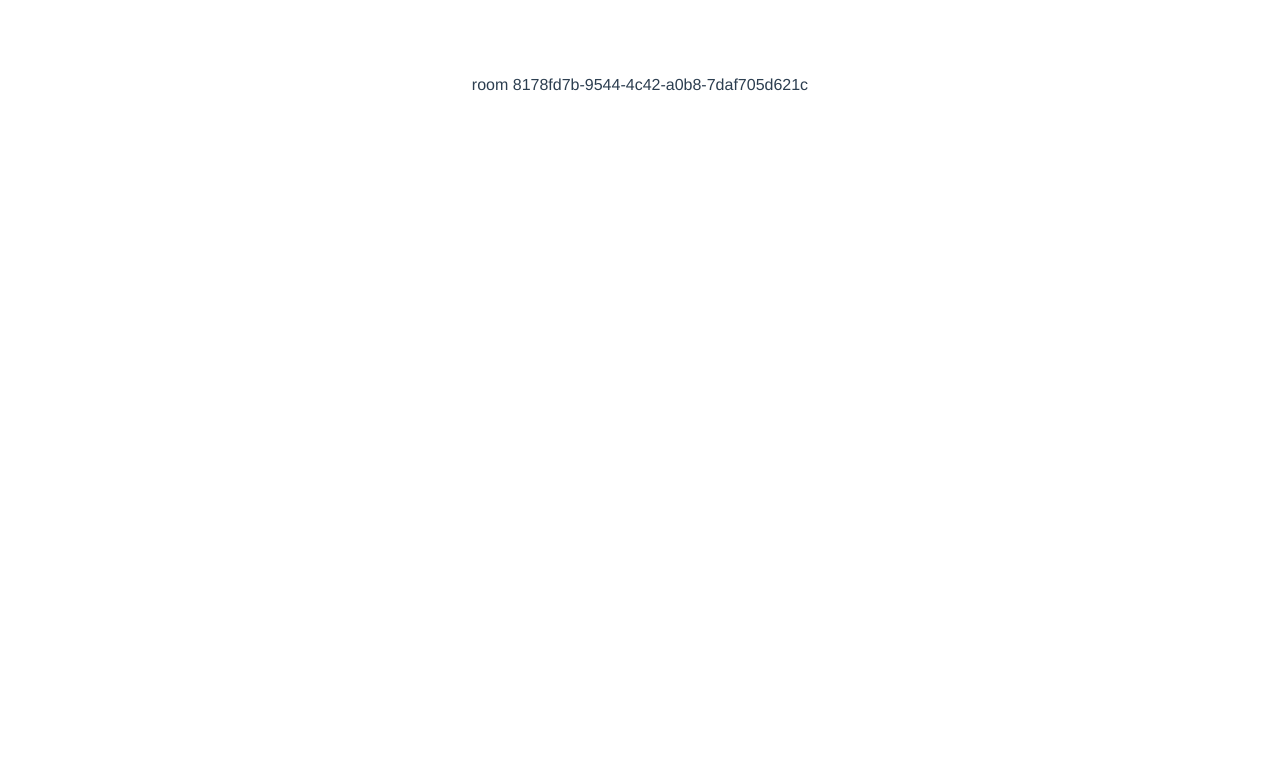
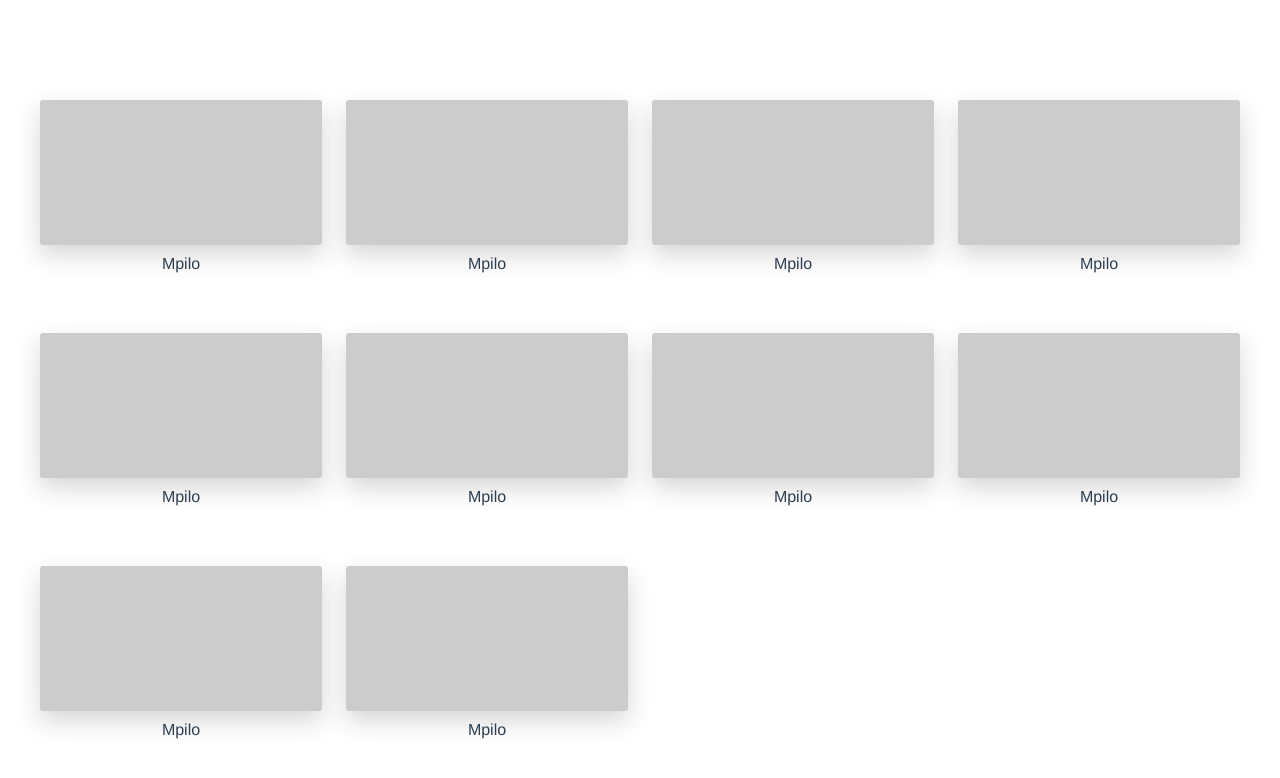
Before and after one commit to sandeepapps/vuevideochat, a Vue app: page / in a window 1280 px wide. Both pictures are taken after typing "Sample" into the empty fields and a click on the button "Join". Shown: the top 778 px of the page. Built offline with nearby package versions, Linux system fonts and the light colour scheme.

Commit message:
Styling People

```diff
--- a/public/index.html
+++ b/public/index.html
@@ -4,6 +4,7 @@
     <meta charset="utf-8">
     <meta http-equiv="X-UA-Compatible" content="IE=edge">
     <meta name="viewport" content="width=device-width,initial-scale=1.0">
+    <meta name="viewport" content="width=device-width,initial-scale=1.0, minimum-scale=1.0, maximum-scale=1.0, user-scalable=no">
     <link rel="icon" href="<%= BASE_URL %>favicon.ico">
     <title>Video Chat App</title>
   </head>
--- a/src/components/room/Index.vue
+++ b/src/components/room/Index.vue
@@ -0,0 +1,85 @@
+<template>
+    <div class="room">
+        <div class="people" id="people">
+            <div class="person" v-for="x in 10" :key="x.id">
+                <div class="person__video">
+                    <video></video>
+                </div>
+                <div class="person__name">
+                    Mpilo
+                </div>
+            </div>
+        </div>
+    </div>
+</template>
+
+<script>
+
+</script>
+
+<style lang="scss">
+.room {
+    height: 100%;
+    position: relative;
+}
+
+.people {
+    display: flex;
+    flex-wrap: wrap;
+    vertical-align: baseline;
+    width: 100%;
+    padding: 40px;
+}
+
+video {
+    width: 100%;
+}
+
+.person {
+    position: relative;
+    margin: 0 1% 60px 1%;
+    width: 100%;
+
+    &__video {
+        background-color: #ccc;
+        margin-bottom: 10px;
+        box-shadow: 0 10px 25px rgba(49, 49, 49, .2);
+        border-radius: 3px;
+    }
+
+    &__name {
+        text-align: center;
+        font-weight: 500;
+    }
+
+    @media (min-width: 576px) and (max-width: 767px) {
+        width: 49%;
+        &:nth-of-type(2n) {
+            margin-right: 0;
+        }
+        &:nth-of-type(2n + 1) {
+            margin-left: 0;
+        }
+    }
+
+    @media (min-width: 768px) and (max-width: 991px) {
+        width: 32%;
+        &:nth-of-type(3n) {
+            margin-right: 0;
+        }
+        &:nth-of-type(3n + 1) {
+            margin-left: 0;
+        }
+    }
+
+    @media (min-width: 992px) {
+        width: 23.5%;
+        &:nth-of-type(4n) {
+            margin-right: 0;
+        }
+        &:nth-of-type(4n + 1) {
+            margin-left: 0;
+        }
+    }
+}
+</style>
--- a/src/views/Room.vue
+++ b/src/views/Room.vue
@@ -1,11 +1,19 @@
 <template>
-    <p>room {{room}}</p>
+  <roomindex></roomindex>
 </template>
 
 <script>
-    export default {
-        props: {
-            room: String
-        }
-    }
+// @ is an alias to /src
+import roomindex from '@/components/room/Index.vue'
+
+export default {
+  name: 'room',
+  components: {
+    roomindex
+  }
+}
 </script>
+
+<style lang="scss">
+
+</style>
```
